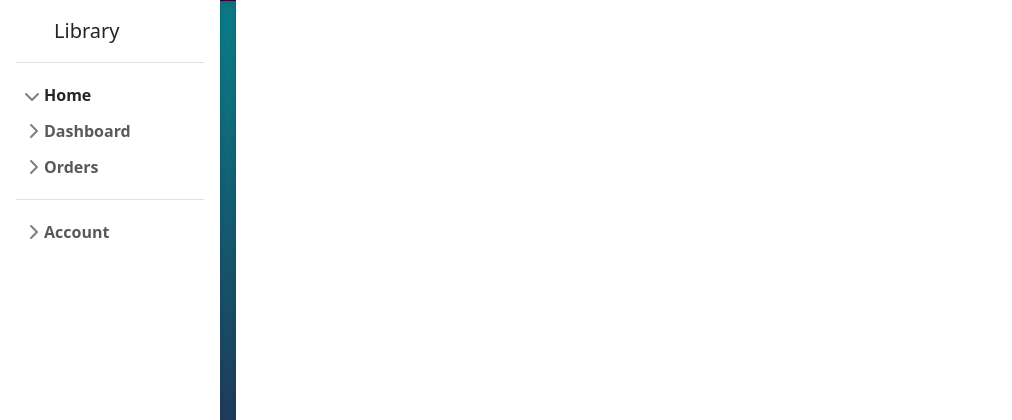
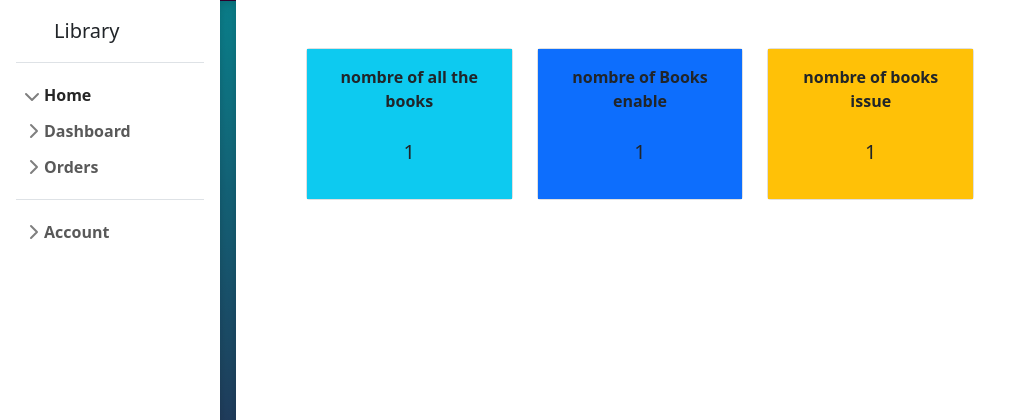
Before and after one commit to TalelMejri/library_management_system, a PHP site: page /profil_admin.php in a window 1280 px wide. Shown: the top 420 px of the page, without its empty margins (0-1012 px from the left). Run offline with PHP 8.4, Linux system fonts and the light colour scheme; tables that the repository leaves empty or names only in its code hold one stand-in row (values such as "Sample post"); some libraries are stand-ins or nearby versions.

Commit message:
nomrbe of books

```diff
--- a/addbook.phtml
+++ b/addbook.phtml
@@ -1,5 +1,5 @@
-<di class="container">
-<form action="<?=$_SERVER['PHP_SELF']?>" method="POST"  enctype="multipart/form-data">
+
+<form action="<?=$_SERVER['PHP_SELF']?>" method="POST" class="mt-5"  enctype="multipart/form-data">
    <?php if(!empty($errors)): ?>
     <div class="alert alert-danger" role="alert">
       <?=$errors[0]?>
@@ -22,4 +22,3 @@
      <br>
      <input type="submit" name="submit" value="add">
 </form>
-</div>
--- a/classes/book_manager.php
+++ b/classes/book_manager.php
@@ -26,6 +26,13 @@
             $query= $this->pdo->launch_query($sql);
             return $query->fetchAll();
          }
+
+         public function count_books():String{
+            $sql="SELECT count(*) FROM book";
+            $query=$this->pdo->launch_query($sql);
+            $value=$query->fetch();
+            return $value['count(*)'];
+         }
     }
 
 ?>
--- a/consultebook.phtml
+++ b/consultebook.phtml
@@ -12,12 +12,13 @@
 </style>
 
 <div>
+    <h1 style="z-index:1;margin-left:690px;margin-top:15px">List Of Books :</h1>
 <?php if(empty($books)): ?>
         no books
  <?php endif;?>
-<div class="row ">
+<div class="row" style="margin-left:290px">
  <?php foreach($books as $book) :?>
-   <div class="col-lg-4 gap-5 mt-5">
+   <div class="col-lg-4 mt-5">
         <div class="card mx-1 reglage_card" style="width:18rem;">
             <img src="<?= $book['avatar'] ?>" height="200px" class="card-img-top" alt="photo book">
              <div class="card-body">
--- a/profil_admin.php
+++ b/profil_admin.php
@@ -1,7 +1,8 @@
 <?php
     session_start();
-    include "./classes/db_connected.php";
-    $a=new database();
+    include "./classes/book_manager.php";
+    $a=new book();
+    $number=$a->count_books();
     $page_titel="Accueil";
     $template="profil_admin";
     include "./layout.phtml";
--- a/profil_admin.phtml
+++ b/profil_admin.phtml
@@ -1,3 +1,31 @@
-<section>
+<section class="mt-5">
+<div class="row">
 
+  <div class="col-lg-4">
+    <div class="card">
+      <div class="card-body text-center bg-info">
+         <strong class="mb-3">nombre of all the books</strong>
+         <p class="mt-4" style="font-size:20px"><?=$number?></p>
+      </div>
+    </div>
+  </div>
+
+  <div class="col-lg-4">
+    <div class="card">
+      <div class="card-body text-center bg-primary">
+         <strong class="mb-3">nombre of Books enable</strong>
+         <p class="mt-4" style="font-size:20px"><?=$number?></p>
+      </div>
+    </div>
+  </div>
+
+  <div class="col-lg-4">
+    <div class="card">
+      <div class="card-body bg-warning text-center">
+      <strong class="mb-3">nombre of books <br> issue</strong>
+         <p class="mt-4" style="font-size:20px"><?=$number?></p>
+      </div>
+    </div>
+  </div>
+</div>
 </section>
```
Also changed, not shown: 4 other files.
